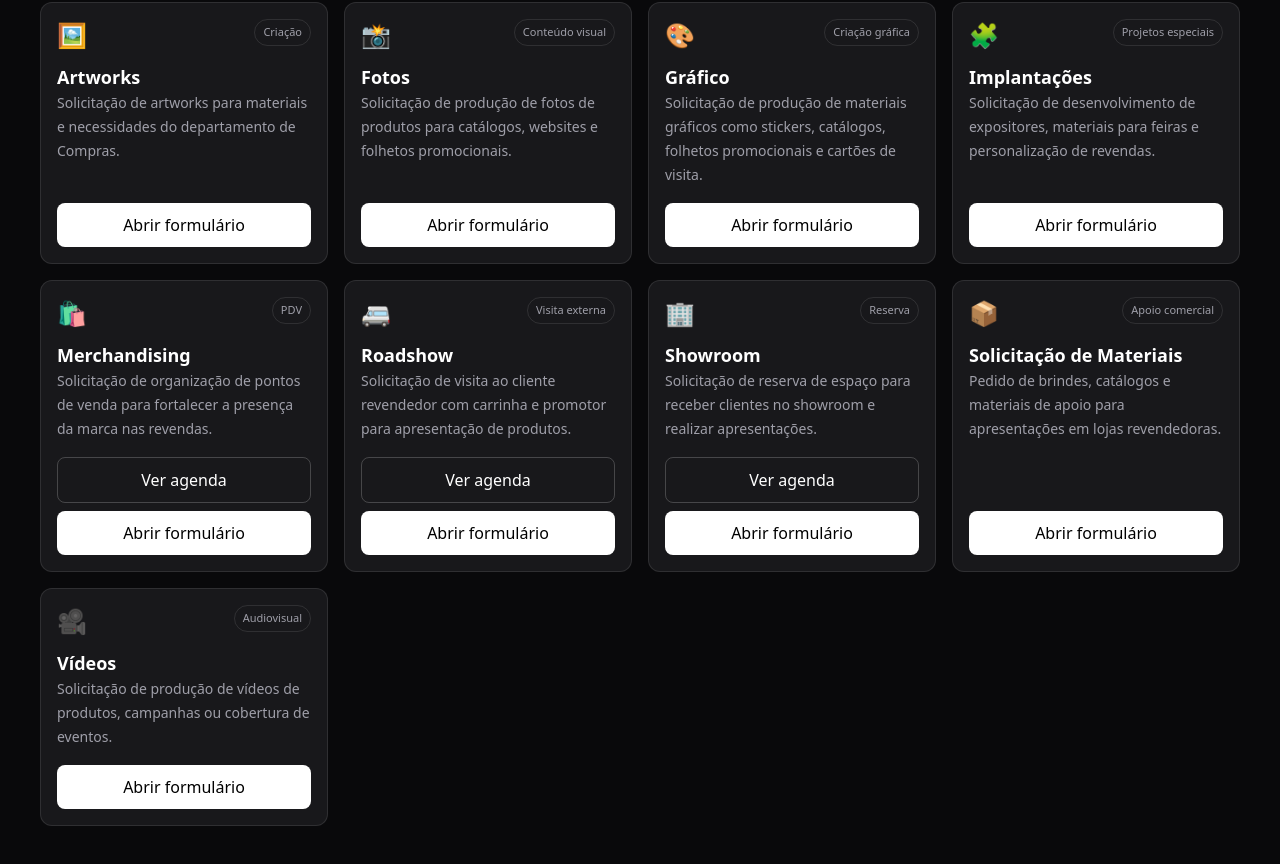
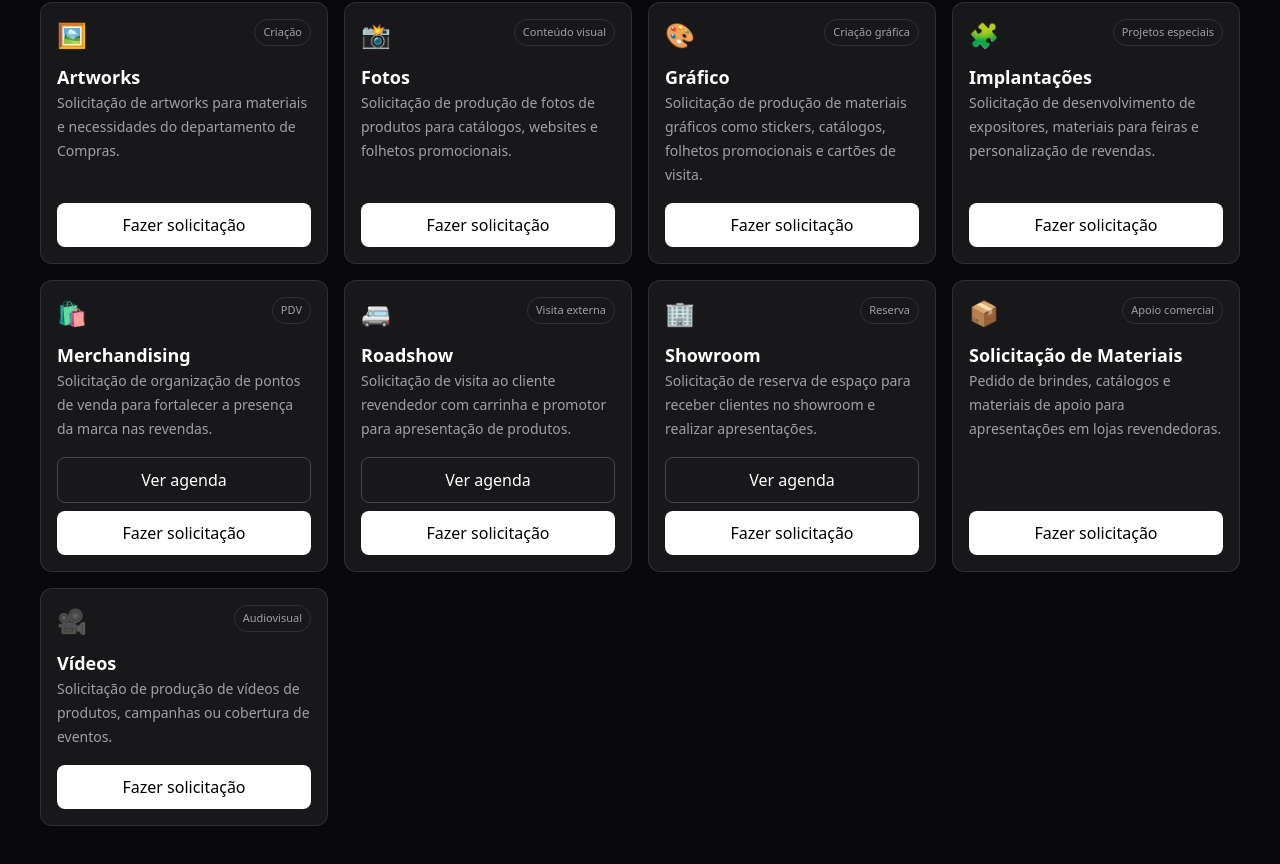
Before and after one commit to maiquelreislobao/marketingcenter, a React (Vite) app: page / in a window 1280 px wide. Shown: the part 728-1592 px from the top of the page. Built offline with nearby package versions, Linux system fonts and the light colour scheme.

Commit message:
Update App.jsx

```diff
--- a/src/App.jsx
+++ b/src/App.jsx
@@ -129,6 +129,7 @@ export default function PortalMarketingLobao() {
       "Roadshow",
       "Showroom",
       "Merchandising",
+      "Fotos",
     ],
     SAT: ["Gráfico"],
   };
@@ -377,7 +378,7 @@ export default function PortalMarketingLobao() {
                   onClick={() => handleServiceView(service.title)}
                   className="rounded-lg bg-white py-2.5 text-center text-black transition hover:bg-red-500 hover:text-white"
                 >
-                  Abrir formulário
+                  Fazer solicitação
                 </a>
               </div>
             </div>
```
